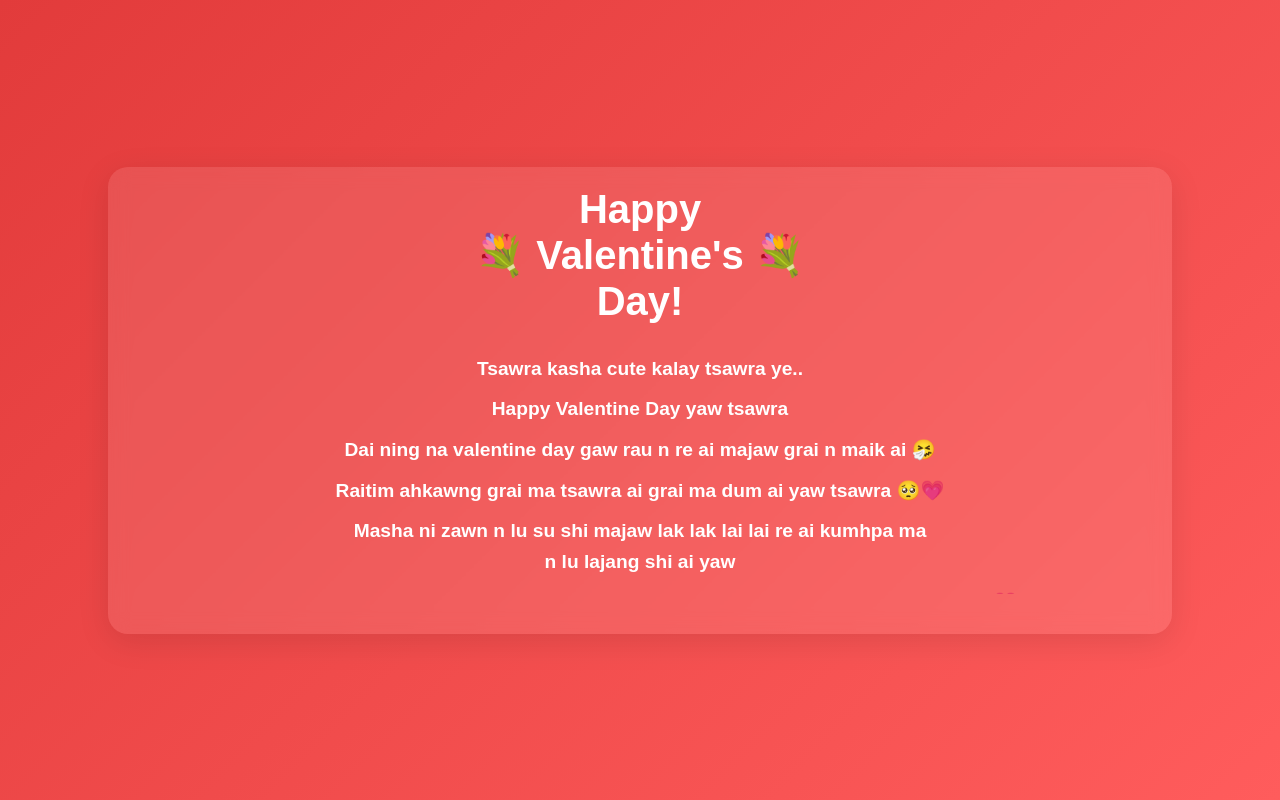
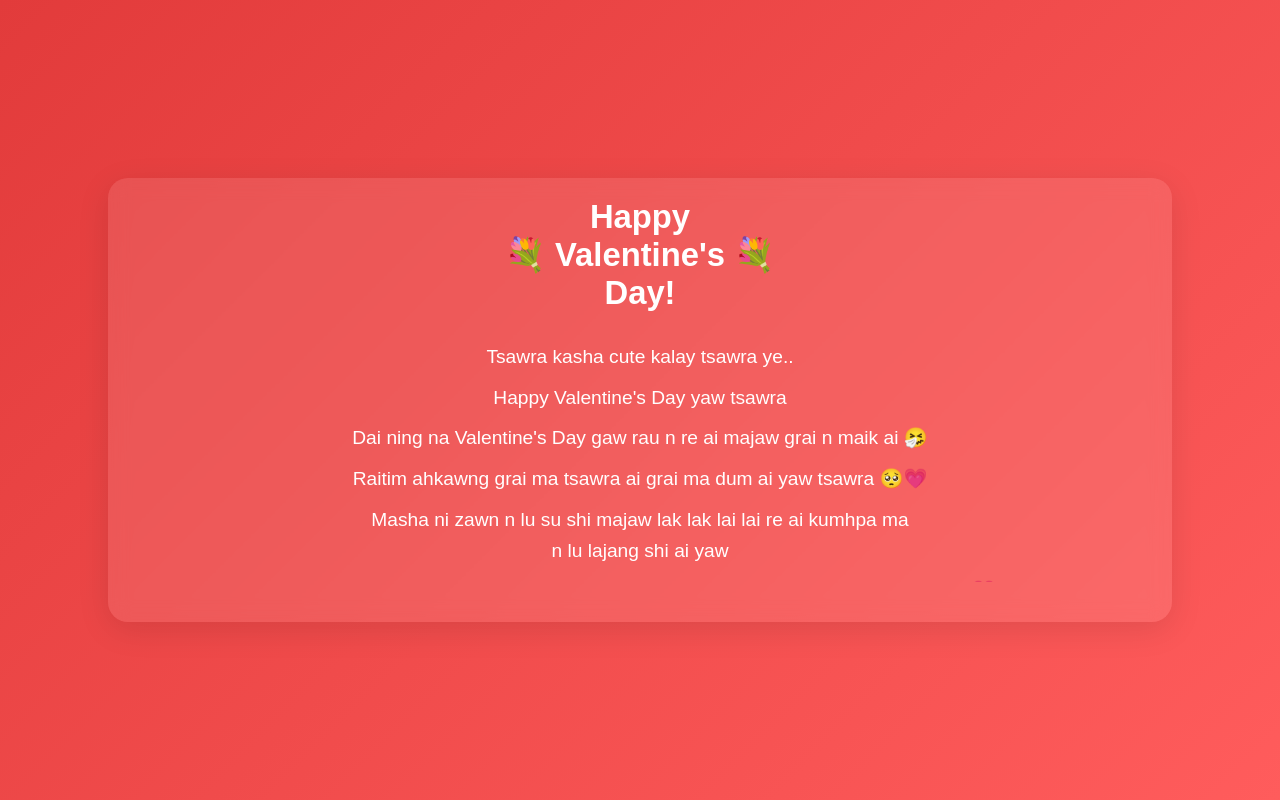
Before and after one commit to mnaw295810/website, a plain HTML site: page temporary/index.html in a window 1280 px wide. Drawn offline with Linux system fonts and the light colour scheme.

Commit message:
Update index.html

```diff
--- a/temporary/index.html
+++ b/temporary/index.html
@@ -6,12 +6,9 @@
     <title>Happy Valentine's Day, My Love!</title>
     <style>
         /* General Styles */
-        *{
-            font-weight: bold;
-        }
 
         body {
-            font-family: fantasy;
+            font-family: sans-serif;
             background: linear-gradient(135deg, #e23b3b, #ff5c5c);
             color: #fff;
             margin: 0;
@@ -37,8 +34,9 @@
         }
 
         h1 {
-            font-size: 2.5em;
+            font-size: 2.05em;
             margin: 0;
+            font-weight: bold;
         }
 
         .heart {
@@ -145,11 +143,12 @@
         <h1>Happy <br>💐 Valentine's 💐  <br>Day!</h1>
         <div class="message">
             <p>Tsawra kasha cute kalay tsawra ye..</p>
-            <p>Happy Valentine Day yaw tsawra</p>
-            <p>Dai ning na valentine day gaw rau n re ai majaw grai n maik ai 🤧</p>
+            <p>Happy Valentine's Day yaw tsawra</p>
+            <p>Dai ning na Valentine's Day gaw rau n re ai majaw grai n maik ai 🤧</p>
             <p>Raitim  ahkawng grai ma tsawra ai grai ma dum ai yaw tsawra 🥺💗</p>
             <p>Masha ni zawn n lu su shi majaw lak lak lai lai re ai kumhpa ma <br> n lu lajang shi ai yaw</p>
             <p>Tsawra wa jang ahkawng muk grai grai law hkra mari jaw na le yaw tsawra ye 🫶🏻💗</p>
+            <p>N-dai laika hte sha <br> tsawra ai lam tsun dat mayu ai</p>
             <p>Grai grai grai tsawra ai lo yaw <br> cute kalay 💗💗💗😚</p>
             <p></p>
             <p>Ah Hkawng</p>
```
